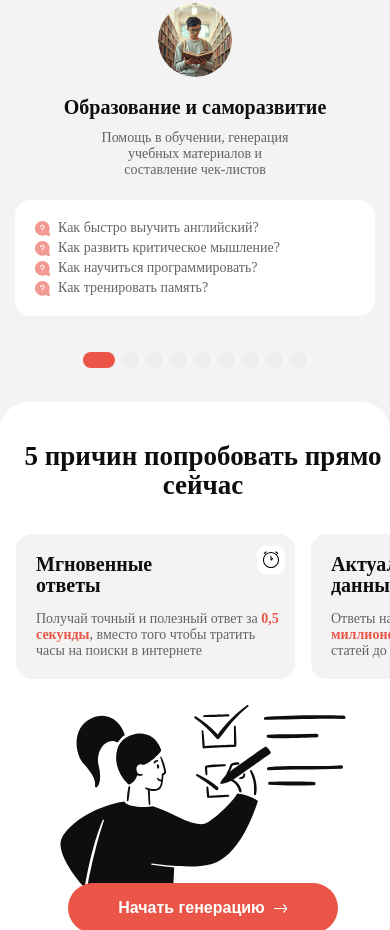
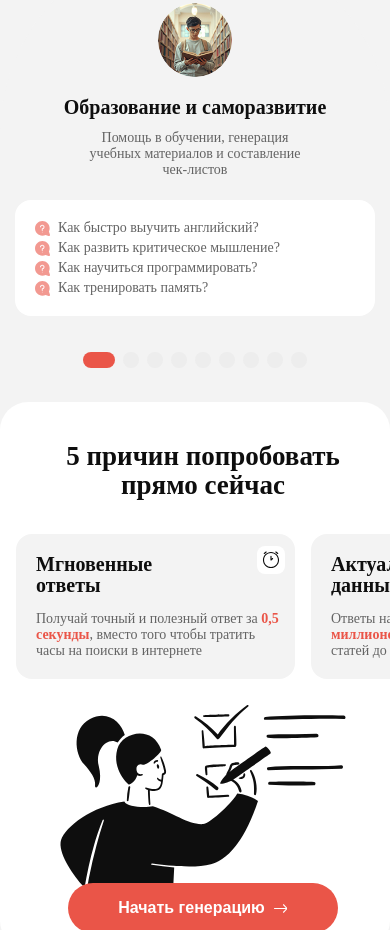
Before and after one commit to Garo1995/ChatGPT-find-answers, a plain HTML site: page how.html in a window 390 px wide. Shown: the part 933-1863 px from the top of the page. Drawn offline with Linux system fonts and the light colour scheme; a web font is replaced by a local one.

Commit message:
Add files via upload

```diff
--- a/assets/css/home.css
+++ b/assets/css/home.css
@@ -445,7 +445,7 @@ p{
         margin-top: 12px;
     }
     .covers-areas-info p {
-        max-width: 200px;
+        max-width: 230px;
         width: 100%;
         margin: 12px auto 0;
         min-height: 50px;
@@ -612,7 +612,13 @@ p{
     }
 }
 
-
+@media (max-width: 570px){
+    .reasons-right-fon h2{
+        max-width: 340px;
+        width: 100%;
+        margin: 0 auto;
+    }
+}
 
 /*============-reasons-right-style-end-==========*/
 
@@ -1036,6 +1042,9 @@ p{
     .steps-network {
         padding: 30px 0 100px;
     }
+    .neural-network-box:nth-child(4) p {
+        width: 120px;
+    }
 }
 
 
```
